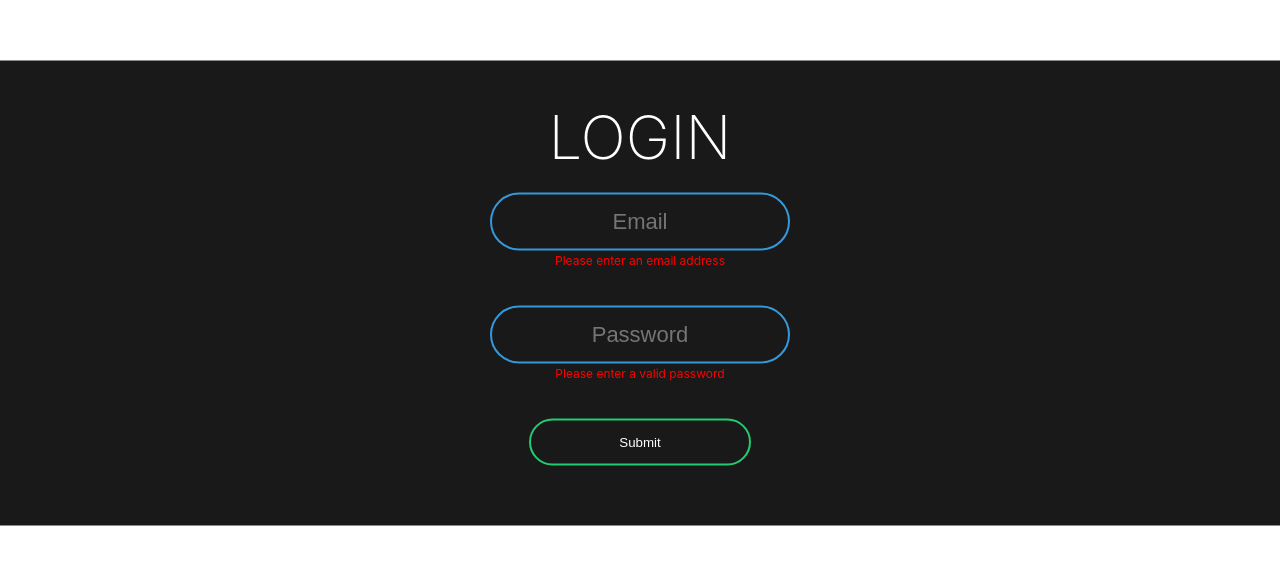
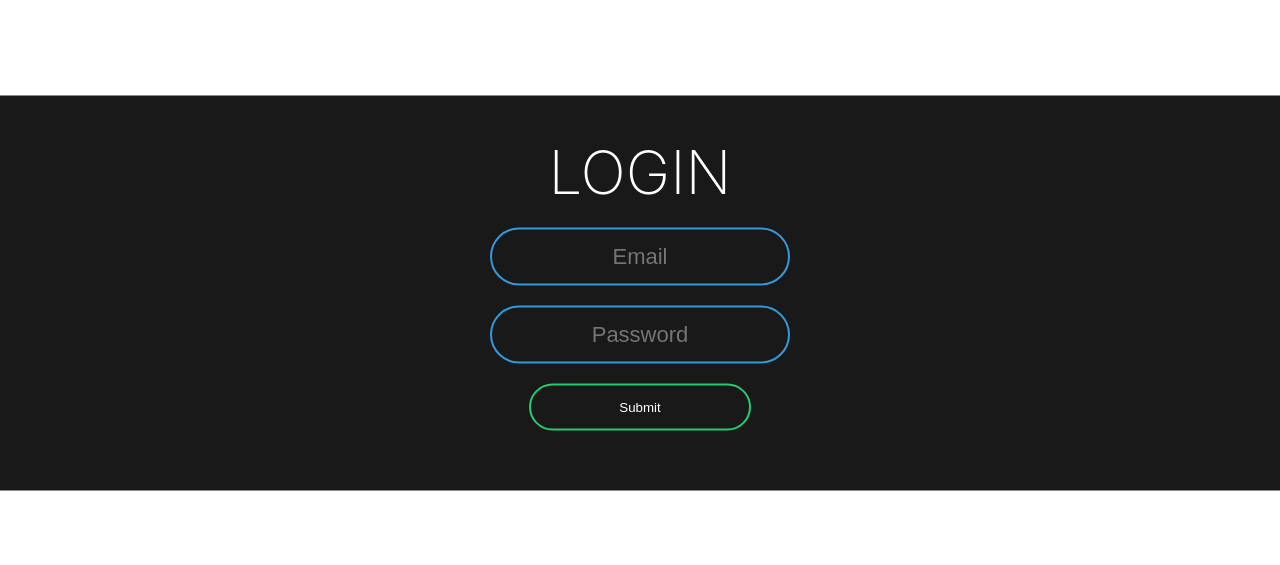
Before and after one commit to A11AN0/Orb, a React (Create React App) app: page / in a window 1280 px wide. Shown: the part 107-672 px from the top of the page. Built offline with nearby package versions, Linux system fonts and the light colour scheme.

Commit message:
error messages added when no inputs

```diff
--- a/src/components/LoginForm/LoginForm.tsx
+++ b/src/components/LoginForm/LoginForm.tsx
@@ -4,6 +4,14 @@ import styles from "./LoginForm.module.scss";
 const LoginForm = () => {
   const [email, setEmail] = useState("");
   const [password, setPassword] = useState("");
+  const [inValidEmail, setInvalidEmail] = useState(false);
+  const [inValidPassword, setInvalidPassword] = useState(false);
+
+  const validateInput = (): void => {
+    email.length === 0 && setInvalidEmail(true);
+    password.length === 0 && setInvalidPassword(true);
+  };
+
   return (
     <div className={styles.box}>
       <h1>Login</h1>
@@ -15,7 +23,7 @@ const LoginForm = () => {
           setEmail(event.currentTarget.value);
         }}
       />
-      <p>Please enter an email address</p>
+      {inValidEmail ? <p>Please enter an email address</p> : null}
       <input
         className={styles.text}
         type="password"
@@ -24,8 +32,15 @@ const LoginForm = () => {
           setPassword(event.currentTarget.value);
         }}
       />
-      <p>Please enter a valid password </p>
-      <button className={styles.submit}>Submit</button>
+      {inValidPassword ? <p>Please enter a valid password </p> : null}
+      <button
+        className={styles.submit}
+        onClick={() => {
+          validateInput();
+        }}
+      >
+        Submit
+      </button>
     </div>
   );
 };
```
